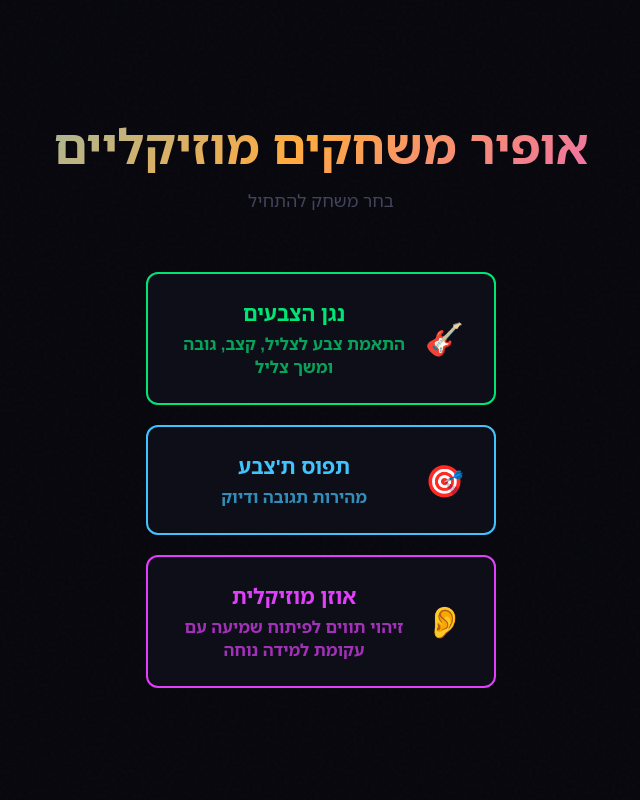
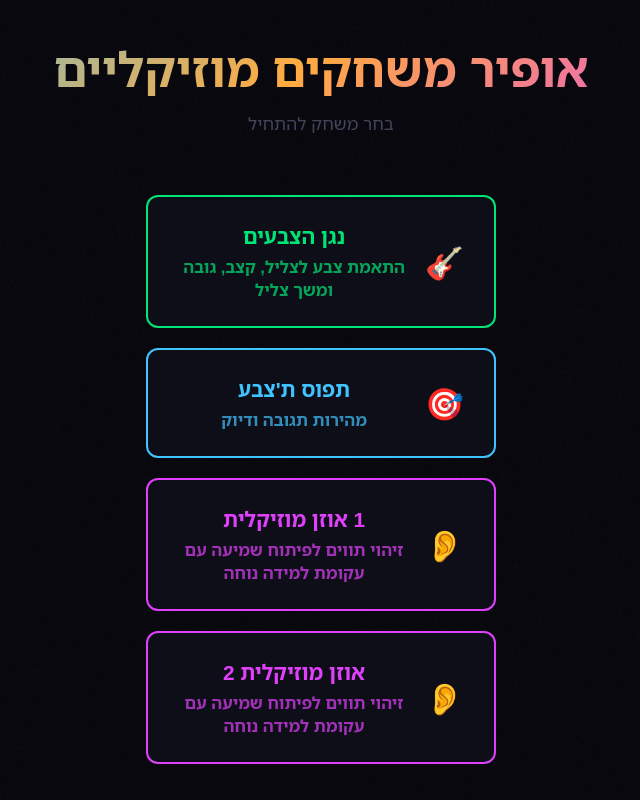
Before and after one commit to ShaharFullStack/ofir, a plain HTML site: page index.html in a window 1280 px wide. Shown: the whole page, without its empty margins (319-959 px from the left). Drawn offline with Linux system fonts and the light colour scheme.

Commit message:
muzikay4.html with singing

```diff
--- a/index.html
+++ b/index.html
@@ -254,7 +254,15 @@
             <a href="muzikay2.html" class="game-button btn3">
                 <span class="game-icon">👂</span>
                 <span class="game-text">
-                    <span>אוזן מוזיקלית</span>
+                    <span>1 אוזן מוזיקלית</span>
+                    <span class="game-label">זיהוי תווים לפיתוח שמיעה עם עקומת למידה נוחה</span>
+                </span>
+            </a>
+
+            <a href="muzikay3.html" class="game-button btn3">
+                <span class="game-icon">👂</span>
+                <span class="game-text">
+                    <span>אוזן מוזיקלית 2</span>
                     <span class="game-label">זיהוי תווים לפיתוח שמיעה עם עקומת למידה נוחה</span>
                 </span>
             </a>
```
Also changed, not shown: muzikay3.html (renamed from muzikay4.html).
